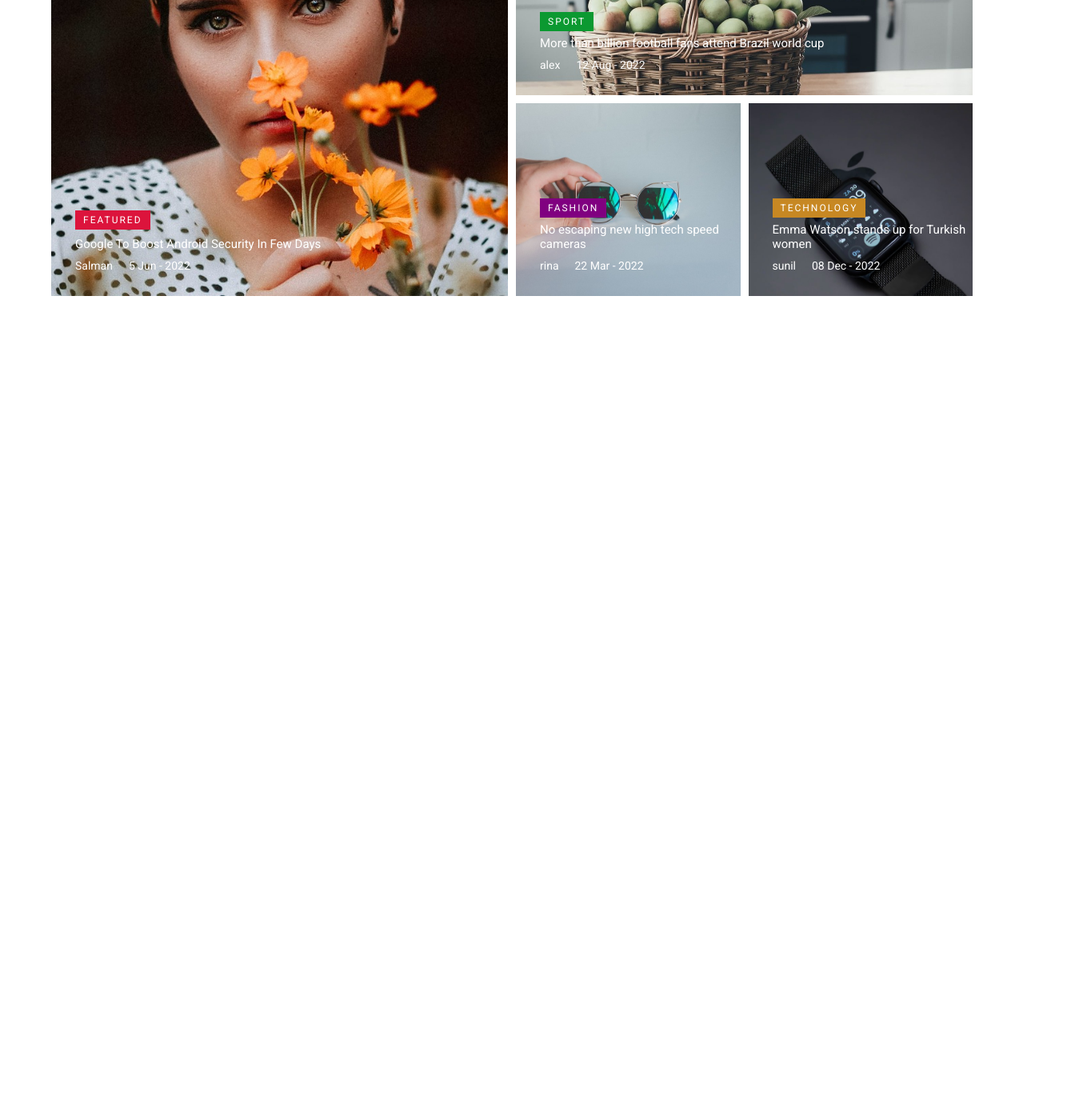
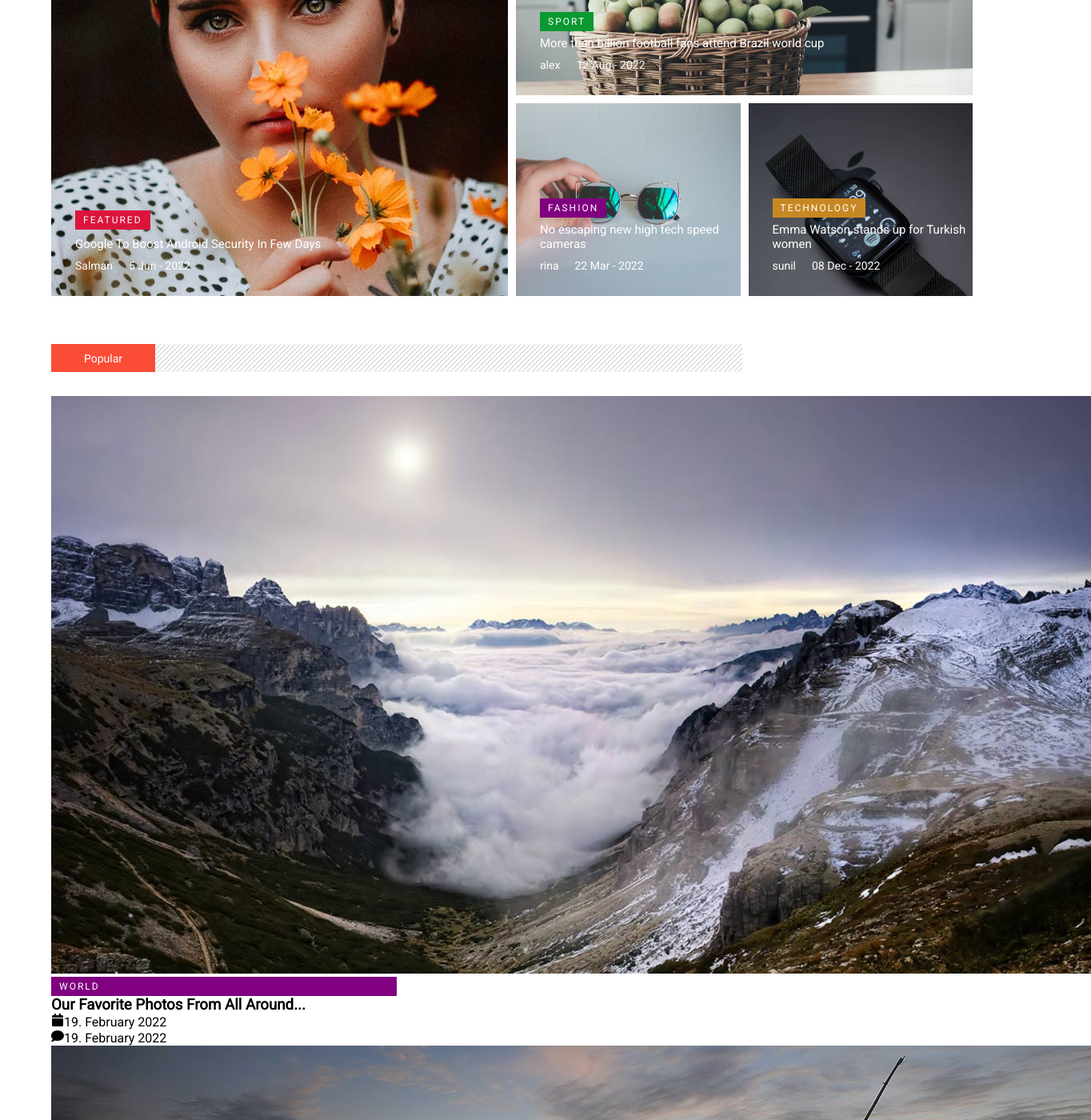
Before and after one commit to Rukunuljoy/news-portal, a React (Vite) app: page / in a window 1280 px wide. Shown: the part 381-1781 px from the top of the page at 80% size, 1364 px wide, since content can reach past the window. Before the commit the page ends 800 px from the top, so only its background shows below. Built offline with nearby package versions, Linux system fonts and the light colour scheme; the HTML template or start-up script is replaced by a standard one.

Commit message:
popular is running

```diff
--- a/package.json
+++ b/package.json
@@ -15,7 +15,8 @@
     "react-dom": "^18.2.0",
     "react-icon": "^1.0.0",
     "react-icons": "^4.11.0",
-    "react-router-dom": "^6.16.0"
+    "react-router-dom": "^6.16.0",
+    "react-slick": "^0.29.0"
   },
   "devDependencies": {
     "@types/react": "^18.2.15",
--- /dev/null
+++ b/src/components/common/Heading/Heading.css
@@ -0,0 +1,18 @@
+.heading{
+    margin: 30px 0;
+    background-image: url("../../../../public//images/title_pattern.png");
+    height: 35px;
+    background-position:  center;
+}
+.heading h6{
+    font-weight: 400;
+    background-color: #fb4c35;
+    color: #fff;
+    height: 35px;
+    width: 130px;
+    text-align: center;
+    align-items: center;
+    display: flex;
+    justify-content: center;
+    font-size: 14px;
+}
--- /dev/null
+++ b/src/components/common/Heading/Heading.jsx
@@ -0,0 +1,17 @@
+import PropTypes from "prop-types";
+import './Heading.css'
+const Heading = ({ title }) => {
+  return (
+    <div className="heading">
+      <h6>{title}</h6>
+    </div>
+  );
+};
+
+Heading.propTypes = {
+  title: PropTypes.shape({
+    title: PropTypes.string.isRequired,
+  }).isRequired,
+};
+
+export default Heading;
--- a/src/components/home/Home/Home.jsx
+++ b/src/components/home/Home/Home.jsx
@@ -1,9 +1,11 @@
 import { Hero } from '../Hero/Hero';
+import HomePage from '../mainContent/Homes/HomePage';
 import './Home.css'
 const Home = () => {
     return (
         <div>
             <Hero/>
+            <HomePage/>
         </div>
     );
 };
--- a/src/components/home/mainContent/Homes/HomePage.css
+++ b/src/components/home/mainContent/Homes/HomePage.css
@@ -0,0 +1,24 @@
+main .container{
+    display: flex;
+    justify-content: space-between;
+    height: 100vh;
+}
+.mainContent{
+    width: 75%;
+}
+.sideContent{
+    width: 23%;
+}
+
+@media screen and (max-width:768px) {
+    main .container{
+        flex-direction: column;
+    }
+    .mainContent{
+        width: 100%;
+    }
+    .sideContent{
+        width: 100%;
+    }
+
+}
--- a/src/components/home/mainContent/Homes/HomePage.jsx
+++ b/src/components/home/mainContent/Homes/HomePage.jsx
@@ -1,10 +1,11 @@
+import Polpular from "../popular/Polpular";
 import "./HomePage.css";
 
 const HomePage = () => {
   return <div>
     <main>
         <div className="container">
-            <section className="mainContent"></section>
+            <section className="mainContent"><Polpular/></section>
             <section className="sideContent"></section>
         </div>
     </main>
--- /dev/null
+++ b/src/components/home/mainContent/popular/Polpular.jsx
@@ -0,0 +1,43 @@
+import { popular } from '../../../../../fakeData';
+import Heading from '../../../common/Heading/Heading';
+import './Popular.css'
+import {FaCalendar, FaComment} from 'react-icons/fa'
+
+const Polpular = () => {
+    return (
+        <section className='popular'>
+            <Heading title="Popular"/>
+            {
+                popular.map((val)=>{
+                    return (
+                    <div key={val.id} className="items">
+                        <div className="box shadow">
+                            <div className="images row">
+                                <div className="img">
+                                    <img src={val.cover} alt="" />
+                                </div>
+                                <div className="category category1">
+                                    <span>{val.category}</span>
+                                </div>
+                            </div>
+                            <div className="text ro">
+                                <h1 className="title">{val.title.slice(0,40)}...</h1>
+                                <div className="date">
+                                    <FaCalendar/>
+                                    <label htmlFor="">{val.date}</label>
+                                </div>
+                                <div className="comment">
+                                    <FaComment/>
+                                    <label htmlFor="">{val.date}</label>
+                                </div>
+                            </div>
+                        </div>
+                    </div>
+        )
+        })
+    }
+        </section>
+    );
+};
+
+export default Polpular;
--- /dev/null
+++ b/src/components/home/mainContent/popular/Popular.css
@@ -0,0 +1,3 @@
+.row{
+    width: 50%;
+}
```
Also changed, not shown: 1 other file (tests, documents, lock files or other folders).
